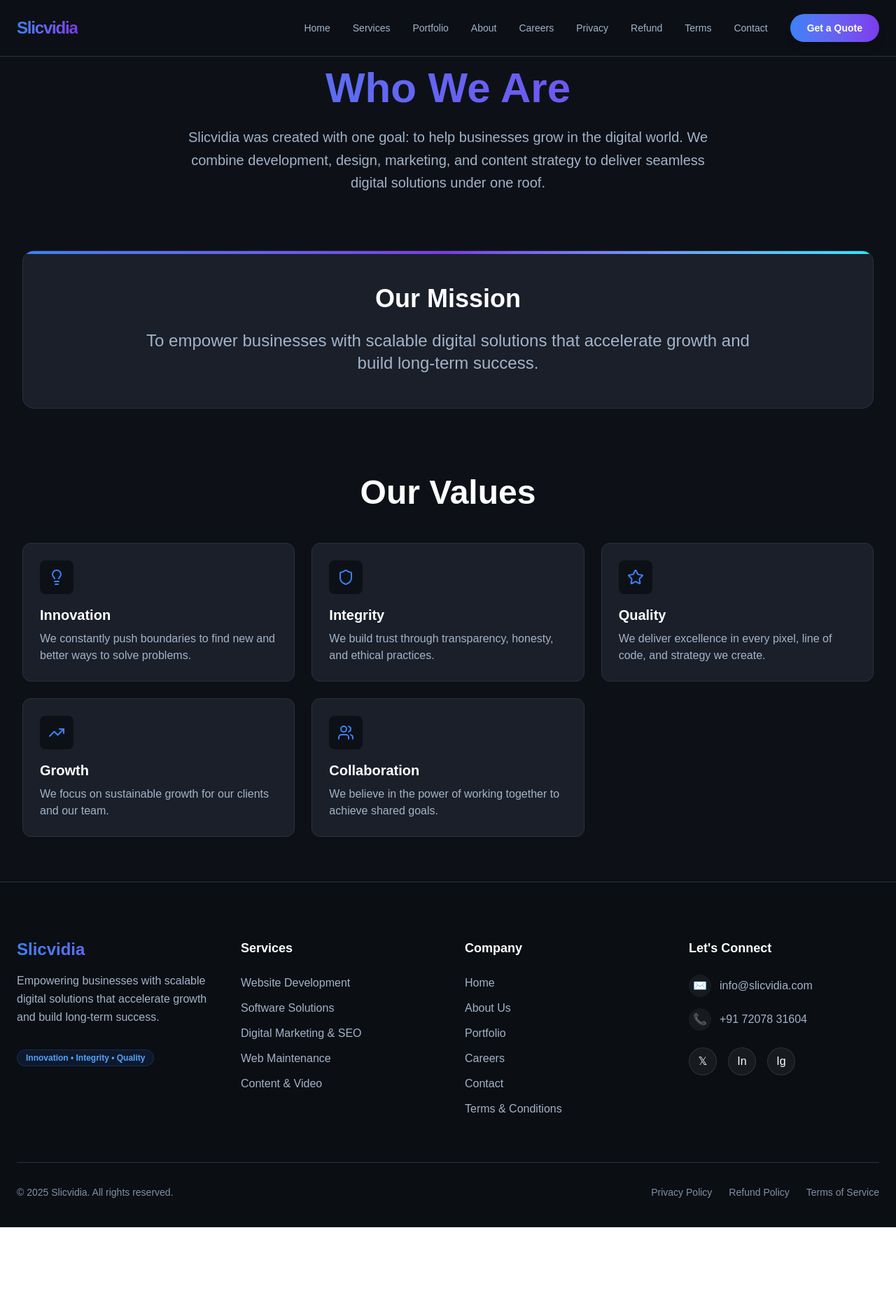
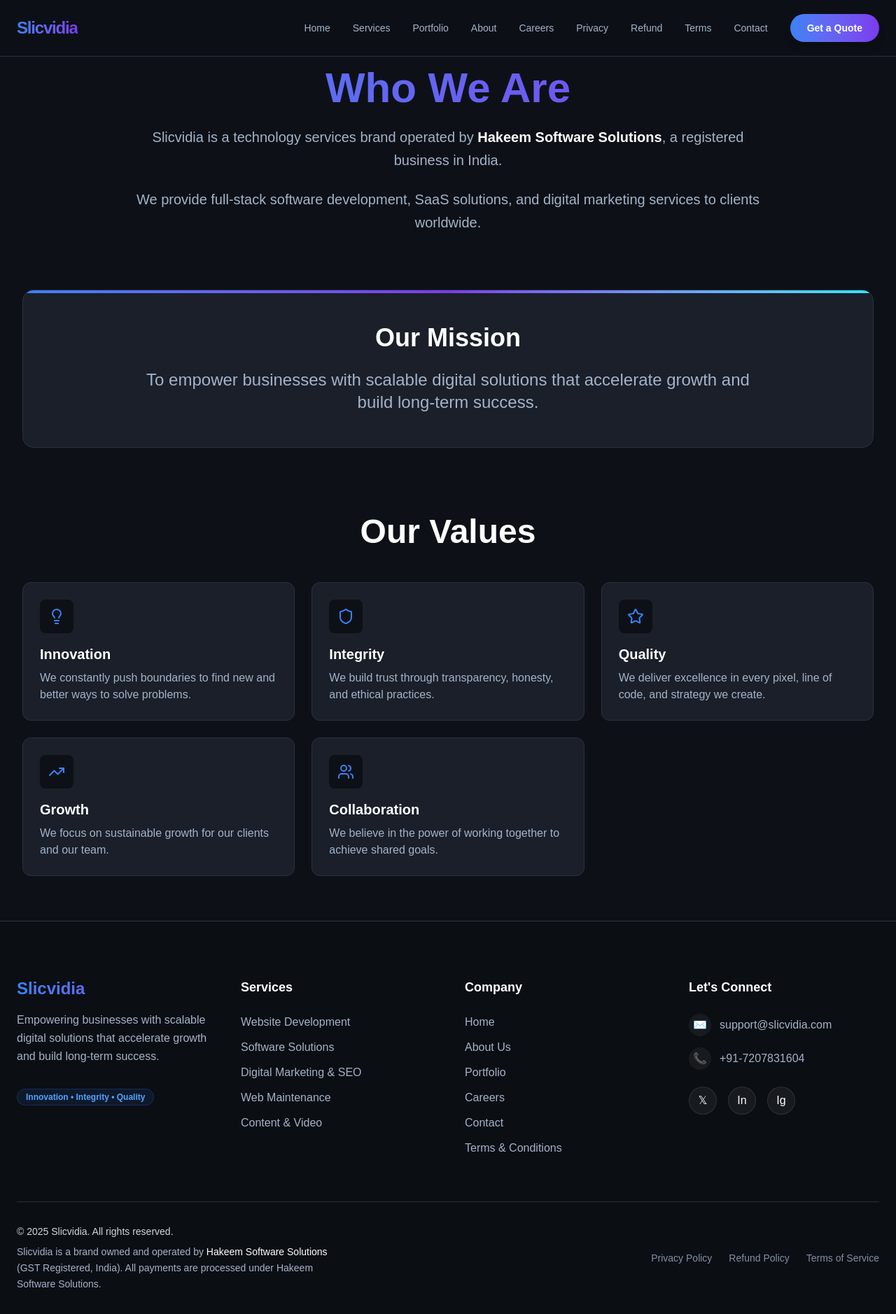
Before and after one commit to Mateen7c7/slicvidia, a Next.js app: page /about in a window 1280 px wide. Shown: the top 1878 px of the page at 70% size. Before the commit the page ends 1754 px from the top, so only its background shows below. Built offline with nearby package versions, Linux system fonts and the light colour scheme.

Commit message:
refactor: Standardize legal entity name and clarify brand ownership across site content and footer.

```diff
--- a/app/about/page.tsx
+++ b/app/about/page.tsx
@@ -46,15 +46,22 @@
           transition={{ duration: 0.6 }}
           className="text-center"
         >
-          <h1 className="text-4xl md:text-6xl font-bold mb-6 bg-clip-text text-transparent bg-gradient-to-r from-[#3B82F6] to-[#7C3AED]">
+          <h1 className="text-4xl md:text-6xl font-bold mb-6 bg-clip-text text-transparent bg-linear-to-r from-[#3B82F6] to-[#7C3AED]">
             Who We Are
           </h1>
-          <p className="text-lg md:text-xl text-[#A3B3C9] max-w-3xl mx-auto leading-relaxed">
-            Slicvidia was created with one goal: to help businesses grow in the
-            digital world. We combine development, design, marketing, and
-            content strategy to deliver seamless digital solutions under one
-            roof.
-          </p>
+          <div className="max-w-4xl mx-auto space-y-6">
+            <p className="text-lg md:text-xl text-[#A3B3C9] leading-relaxed">
+              Slicvidia is a technology services brand operated by{" "}
+              <span className="text-white font-semibold">
+                Hakeem Software Solutions
+              </span>
+              , a registered business in India.
+            </p>
+            <p className="text-lg md:text-xl text-[#A3B3C9] leading-relaxed">
+              We provide full-stack software development, SaaS solutions, and
+              digital marketing services to clients worldwide.
+            </p>
+          </div>
         </motion.div>
       </section>
 
@@ -67,7 +74,7 @@
           transition={{ duration: 0.6 }}
           className="bg-[#1A1F29] border border-[#2A3240] rounded-2xl p-8 md:p-12 text-center relative overflow-hidden"
         >
-          <div className="absolute top-0 left-0 w-full h-1 bg-gradient-to-r from-[#3B82F6] via-[#7C3AED] to-[#28E7FF]" />
+          <div className="absolute top-0 left-0 w-full h-1 bg-linear-to-r from-[#3B82F6] via-[#7C3AED] to-[#28E7FF]" />
           <h2 className="text-3xl md:text-4xl font-bold mb-6 text-white">
             Our Mission
           </h2>
--- a/app/components/Footer.tsx
+++ b/app/components/Footer.tsx
@@ -125,13 +125,13 @@
           <ul className="space-y-4 text-[#A3B3C9]">
             <li>
               <a
-                href="mailto:info@slicvidia.com"
+                href="mailto:support@slicvidia.com"
                 className="flex items-center gap-3 hover:text-white transition-colors group"
               >
                 <span className="w-8 h-8 rounded-full bg-white/5 flex items-center justify-center group-hover:bg-[#3B82F6] transition-colors">
                   ✉️
                 </span>
-                info@slicvidia.com
+                support@slicvidia.com
               </a>
             </li>
             <li>
@@ -142,7 +142,7 @@
                 <span className="w-8 h-8 rounded-full bg-white/5 flex items-center justify-center group-hover:bg-[#3B82F6] transition-colors">
                   📞
                 </span>
-                +91 72078 31604
+                +91-7207831604
               </a>
             </li>
             <li className="flex gap-4 mt-6">
@@ -171,7 +171,17 @@
       </div>
 
       <div className="max-w-7xl mx-auto pt-8 border-t border-[#2A3240] flex flex-col md:flex-row justify-between items-center gap-4 text-[#8290A5] text-sm">
-        <div>© 2025 Slicvidia. All rights reserved.</div>
+        <div className="max-w-md">
+          <p className="text-gray-300">
+            © 2025 Slicvidia. All rights reserved.
+          </p>
+          <p className="mt-2 text-sm text-[#A3B3C9] leading-relaxed">
+            Slicvidia is a brand owned and operated by{" "}
+            <span className="text-white">Hakeem Software Solutions</span> (GST
+            Registered, India). All payments are processed under Hakeem Software
+            Solutions.
+          </p>
+        </div>
         <div className="flex gap-6">
           <Link href="/privacy" className="hover:text-white">
             Privacy Policy
--- a/app/contact/page.tsx
+++ b/app/contact/page.tsx
@@ -14,53 +14,46 @@
   Twitter,
   Linkedin,
   Github,
+  Shield,
 } from "lucide-react";
 
 const contactInfo = [
   {
-    icon: Mail,
-    label: "Sales & Inquiries",
-    value: "contact@slicvidia.com",
-    href: "mailto:contact@slicvidia.com",
+    icon: Shield,
+    label: "Business Name",
+    value: "Hakeem Software Solutions",
+    href: null,
     color: "text-blue-500",
     bg: "bg-blue-500/10",
   },
   {
     icon: MessageCircle,
-    label: "Technical Support",
+    label: "Brand Name",
+    value: "Slicvidia",
+    href: null,
+    color: "text-[#28E7FF]",
+    bg: "bg-[#28E7FF]/10",
+  },
+  {
+    icon: Mail,
+    label: "Support Email",
     value: "support@slicvidia.com",
     href: "mailto:support@slicvidia.com",
     color: "text-emerald-500",
     bg: "bg-emerald-500/10",
   },
   {
-    icon: Github,
-    label: "Org. Admin",
-    value: "admin@slicvidia.com",
-    href: "mailto:admin@slicvidia.com",
-    color: "text-zinc-400",
-    bg: "bg-zinc-400/10",
-  },
-  {
-    icon: MessageCircle,
-    label: "General Inquiry",
-    value: "hello@slicvidia.com",
-    href: "mailto:hello@slicvidia.com",
-    color: "text-pink-500",
-    bg: "bg-pink-500/10",
-  },
-  {
     icon: Phone,
-    label: "Call Us",
-    value: "+91 72078 31604",
+    label: "Phone Number",
+    value: "+91-7207831604",
     href: "tel:+917207831604",
     color: "text-purple-500",
     bg: "bg-purple-500/10",
   },
   {
     icon: MapPin,
-    label: "Visit Us",
-    value: "123 Digital Drive, Tech Valley, CA",
+    label: "Business Location",
+    value: "India",
     href: "#",
     color: "text-cyan-500",
     bg: "bg-cyan-500/10",
@@ -68,7 +61,7 @@
   {
     icon: Clock,
     label: "Working Hours",
-    value: "Mon - Fri, 9am - 6pm EST",
+    value: "Mon - Sat, 10am - 8pm IST",
     href: null,
     color: "text-emerald-500",
     bg: "bg-emerald-500/10",
--- a/app/page.tsx
+++ b/app/page.tsx
@@ -16,9 +16,8 @@
 
   return (
     <div className="min-h-screen">
-      {/* Scroll Progress Bar */}
       <motion.div
-        className="fixed top-0 left-0 right-0 h-1 bg-gradient-to-r from-blue-500 to-purple-500 origin-left z-[60]"
+        className="fixed top-0 left-0 right-0 h-1 bg-linear-to-r from-blue-500 to-purple-500 origin-left z-[60]"
         style={{ scaleX }}
       />
 
--- a/app/privacy/page.tsx
+++ b/app/privacy/page.tsx
@@ -14,10 +14,10 @@
       title: "1. Introduction",
       content: (
         <p>
-          Welcome to Slicvidia. This Privacy Policy describes how{" "}
-          <strong>Hakeem software solutions</strong> (&quot;we&quot;,
-          &quot;us&quot;, or &quot;our&quot;), the operator of{" "}
-          <strong>Slicvidia</strong>, collects, uses, and shares your personal
+          This website (slicvidia.com) is operated by{" "}
+          <strong>Hakeem Software Solutions</strong> (&quot;we&quot;,
+          &quot;our&quot;, or &quot;us&quot;). Welcome to Slicvidia. This
+          Privacy Policy describes how we collect, use, and share your personal
           information when you visit our website or use our services. We are
           committed to protecting your privacy and ensuring your personal data
           is handled securely and in compliance with applicable laws.
@@ -130,7 +130,7 @@
             <strong>Brand:</strong> Slicvidia
           </p>
           <p>
-            <strong>Legal Entity:</strong> Hakeem software solutions
+            <strong>Legal Entity:</strong> Hakeem Software Solutions
           </p>
           <p>
             <strong>Email:</strong> privacy@slicvidia.com
@@ -192,7 +192,7 @@
         >
           <p className="text-[#A3B3C9] text-sm">
             This Privacy Policy applies to the services provided by{" "}
-            <strong>Hakeem software solutions</strong> operating as{" "}
+            <strong>Hakeem Software Solutions</strong> operating as{" "}
             <strong>Slicvidia</strong>. By using our website, you agree to the
             terms outlined above.
           </p>
--- a/app/refund/page.tsx
+++ b/app/refund/page.tsx
@@ -15,7 +15,7 @@
       content: (
         <p>
           At <strong>Slicvidia</strong>, operating under{" "}
-          <strong>Hakeem software solutions</strong>, we are committed to
+          <strong>Hakeem Software Solutions</strong>, we are committed to
           providing high-quality digital solutions including web development,
           software services, and digital marketing. We value our clients&apos;
           satisfaction and have established this Refund and Cancellation Policy
@@ -102,9 +102,9 @@
       content: (
         <p>
           Approved refunds will be processed within{" "}
-          <strong>5-7 business days</strong>. The refund will be credited back
-          to the original payment method used during the transaction (processed
-          securely via <strong>Stripe</strong>).
+          <strong>5-7 business days</strong>. Refunds, if applicable, are
+          processed by <strong>Hakeem Software Solutions</strong> through the
+          original payment method.
         </p>
       ),
     },
@@ -120,7 +120,7 @@
             <strong>Brand:</strong> Slicvidia
           </p>
           <p>
-            <strong>Legal Entity:</strong> Hakeem software solutions
+            <strong>Legal Entity:</strong> Hakeem Software Solutions
           </p>
           <p>
             <strong>Email:</strong> billing@slicvidia.com
@@ -183,7 +183,7 @@
           <p className="text-[#A3B3C9] text-sm">
             Thank you for trusting <strong>Slicvidia</strong>. We value our
             partnership and strive to maintain the highest standards of service
-            via <strong>Hakeem software solutions</strong>.
+            via <strong>Hakeem Software Solutions</strong>.
           </p>
         </motion.div>
       </div>
--- a/app/terms/page.tsx
+++ b/app/terms/page.tsx
@@ -16,7 +16,7 @@
       content: (
         <p>
           By accessing and using the website and services provided by{" "}
-          <strong>Hakeem software solutions</strong> (&quot;Company&quot;,
+          <strong>Hakeem Software Solutions</strong> (&quot;Company&quot;,
           &quot;we&quot;, &quot;us&quot;, or &quot;our&quot;), operating under
           the brand name <strong>Slicvidia</strong>, you agree to be bound by
           these Terms & Conditions. If you do not agree to these terms, please
@@ -51,7 +51,7 @@
             </li>
             <li>
               <strong>Taxes:</strong> As a registered entity in India,{" "}
-              <strong>Hakeem software solutions</strong> complies with GST
+              <strong>Hakeem Software Solutions</strong> complies with GST
               regulations. Applicable GST will be added to the invoice where
               required by law.
             </li>
@@ -116,7 +116,7 @@
       content: (
         <p>
           To the maximum extent permitted by law,{" "}
-          <strong>Hakeem software solutions</strong> shall not be liable for any
+          <strong>Hakeem Software Solutions</strong> shall not be liable for any
           indirect, incidental, or consequential damages resulting from the use
           or inability to use our services, even if we have been advised of the
           possibility of such damages.
@@ -146,7 +146,7 @@
             <strong>Brand:</strong> Slicvidia
           </p>
           <p>
-            <strong>Legal Entity:</strong> Hakeem software solutions
+            <strong>Legal Entity:</strong> Hakeem Software Solutions
           </p>
           <p>
             <strong>Email:</strong> legal@slicvidia.com
@@ -174,6 +174,19 @@
           </h1>
           <p className="text-[#A3B3C9] text-lg max-w-2xl mx-auto">
             Last Updated: December 25, 2025
+          </p>
+        </motion.div>
+
+        {/* Legal Notice */}
+        <motion.div
+          className="mb-12 p-6 bg-blue-500/10 rounded-2xl border border-blue-500/20 text-center"
+          initial={{ opacity: 0, scale: 0.95 }}
+          animate={{ opacity: 1, scale: 1 }}
+          transition={{ delay: 0.2 }}
+        >
+          <p className="text-white font-medium">
+            All services provided under the brand <strong>Slicvidia</strong> are
+            legally offered by <strong>Hakeem Software Solutions</strong>.
           </p>
         </motion.div>
 
@@ -209,7 +222,7 @@
           <p className="text-[#A3B3C9] text-sm">
             Thank you for choosing <strong>Slicvidia</strong>. We look forward
             to working with you and providing exceptional digital solutions via{" "}
-            <strong>Hakeem software solutions</strong>.
+            <strong>Hakeem Software Solutions</strong>.
           </p>
         </motion.div>
       </div>
```
